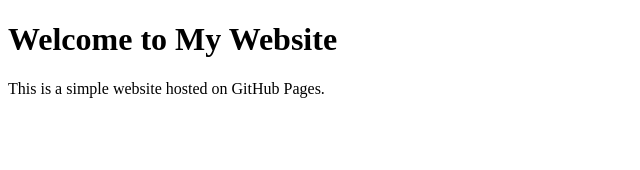
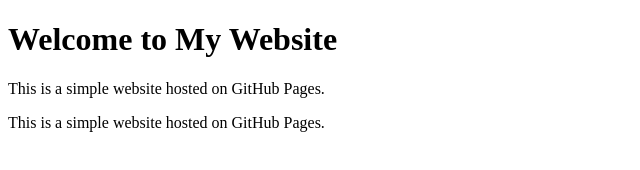
Before and after one commit to PietvEgmond/MyPage, a plain HTML site: page index.html in a window 1280 px wide. Shown: the whole page, without its empty margins (0-640 px from the left). Drawn offline with Linux system fonts and the light colour scheme.

Commit message:
Update index.html

```diff
--- a/index.html
+++ b/index.html
@@ -6,5 +6,6 @@
 <body>
     <h1>Welcome to My Website</h1>
     <p>This is a simple website hosted on GitHub Pages.</p>
+    <p>This is a simple website hosted on GitHub Pages.</p>
 </body>
 </html>
```
